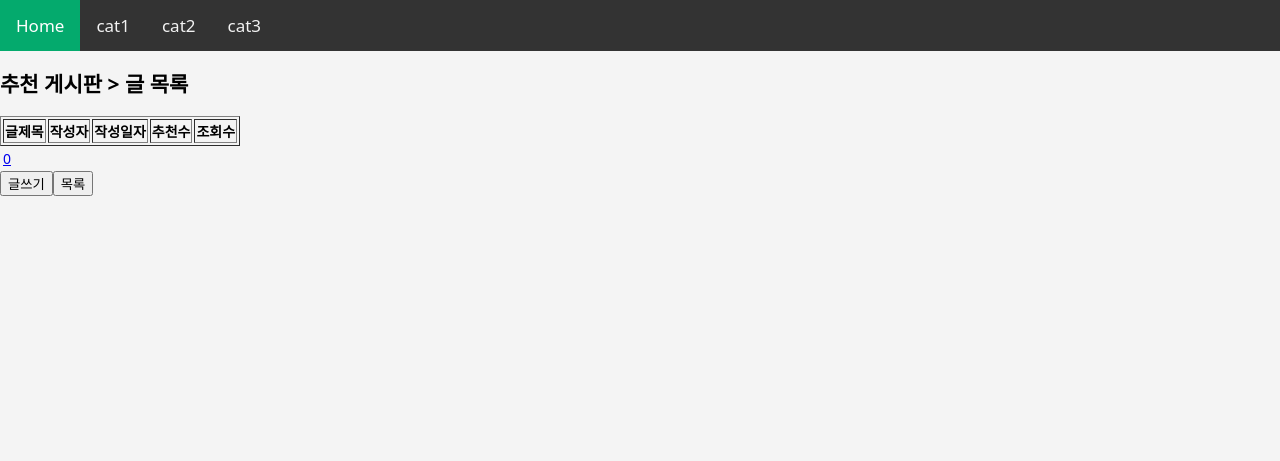
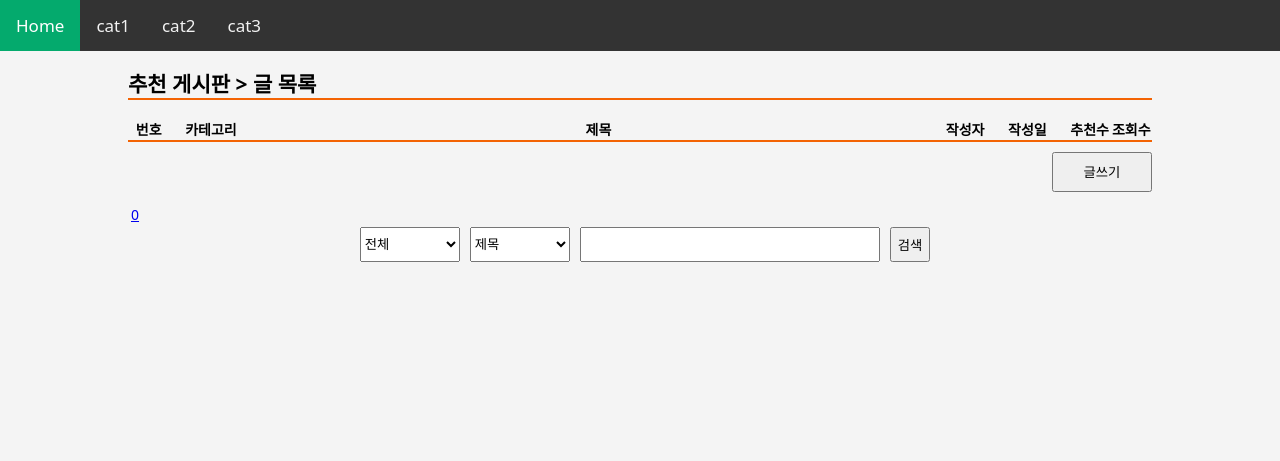
Before and after one commit to junseak1105/Webserver_Teamwork, a PHP site: page /user_board_list.php in a window 1280 px wide. Shown: the top 461 px of the page. Run offline with PHP 8.4, Linux system fonts and the light colour scheme; data that the repository does not hold is empty; some libraries are stand-ins or nearby versions.

Commit message:
게시판 관련 프론트 완료

```diff
--- a/css/style.css
+++ b/css/style.css
@@ -373,3 +373,251 @@ body {
 
 
 /*admin_main.php 도넛차트 끝*/
+
+
+/*user_board_form.php 시작 */
+.user_board {
+  width: 80%;
+  margin: auto;
+}
+
+form.user_board_form {
+  border: 2px solid#888;
+  border-top: 2px solid#f36303;
+  border-bottom: 2px solid#f36303;
+  padding: 50px;
+  margin-bottom: 50px;
+}
+
+.user_board_title {
+  white-space: nowrap;
+  margin-bottom: 20px;
+}
+
+form.user_board_form input.user_board_input {
+  width: 45%;
+  line-height: 35px;
+  height: 35px;
+}
+
+.user_board_category{
+  height: 35px;
+}
+
+.text_area {
+  border-top: 2px solid#f36303;
+  margin-bottom: 50px;
+  padding: 10px;
+}
+
+.user_board_content {
+  margin-top: 10px;
+  width: 100%;
+  resize: vertical;
+}
+
+.text_area button {
+  position: relative;
+  float: right;
+  margin-left: 20px;
+  margin-top: 20px;
+  margin-bottom: 20px;
+  width: 70px;
+  height: 50px;
+}
+
+/*user_board_form.php 시작 */
+
+
+/*user_board_list.php 시작 */
+
+.user_board_list {
+  width: 80%;
+  margin: auto;
+}
+
+.user_board_list h1{
+  border-bottom: 2px solid#f36303;
+}
+
+table.board_list {
+  width: 100%;
+  border-collapse: collapse;
+  border-spacing: 5px;
+  border-bottom: 2px solid#f36303;
+}
+
+table.board_list thead th {
+  width: 3%;
+  margin-bottom: 5px;
+}
+
+table.board_list thead th.title {
+  width: 50%;
+}
+
+table.board_list thead th.category {
+  width: 6%;
+}
+
+table.board_list thead th.date {
+  width: 6%;
+}
+
+table.board_list thead tr {
+  border-bottom: 1px solid#f36303;
+}
+
+table.board_list tbody tr {
+  border-bottom: 1px solid rgb(202, 200, 200);
+}
+
+table.board_list tbody td {
+  text-align: center;
+  height: 30px;
+}
+
+table.board_list tbody th.title {
+  text-align: left;
+}
+
+table.board_list tbody th.title a{
+  color: #111;
+  text-decoration: none;
+}
+
+.btn_wirte_area {
+  display: flex;
+  justify-content: flex-end;
+}
+
+button.btn_write {
+  width: 100px;
+  height: 40px;
+  margin-top: 10px;
+  margin-bottom: 10px;
+}
+
+.user_board_searchbox {
+  display: flex;
+  justify-content: center;
+  margin-bottom: 50px;
+}
+
+.user_board_searchbox select {
+  width: 100px;
+  height: 35px;
+  margin-left: 10px;
+}
+
+.user_board_searchbox input {
+  line-height: 35px;
+  width: 300px;
+  height: 35px;
+  margin-left: 10px;
+}
+
+.user_board_searchbox button {
+  height: 35px;
+  margin-left: 10px;
+}
+
+/*user_board_list.php 끝 */
+
+/* user_board_view.php 시작 */
+
+.user_board_box {
+  width: 80%;
+  margin: auto;
+}
+
+.user_board_box h1{
+  border-bottom: 2px solid#f36303;
+  height: 50px;
+}
+
+.user_board_box b{
+  font-size:17px;
+}
+
+.btn_modify_area{
+  display: flex;
+  justify-content: right;
+  border-bottom: 1px solid#f36303;
+}
+
+button.btn_modify {
+  width: 100px;
+  height: 40px;
+  margin-right: 10px;
+  margin-bottom: 10px;
+}
+
+button.btn_list {
+  width: 100px;
+  height: 40px;
+}
+
+.view_board_title {
+  width: 100%;
+  border-bottom: 1px solid#888;
+}
+
+.view_board_content {
+  display: table;
+  height: auto;
+  min-height: 500px;
+}
+
+.view_board_content span {
+  display: table-cell;
+  vertical-align: middle;
+  padding: 20px;
+  word-break: break-all;
+}
+
+
+.view_board_title td.id{
+  width: 5%;
+  text-align: center;
+  border-right: 1px solid#888;
+  padding: 5px;
+}
+
+.view_board_title td.data {
+  text-align: left;
+  padding: 5px;
+}
+
+.view_board_title td.hit{
+  width: 5%;
+  text-align: center;
+  padding: 5px;
+}
+
+.view_board_title td.recommend{
+  width: 5%;
+  text-align: center;
+  border-left: 1px solid#888;
+  padding: 5px;
+}
+
+button.btn_up, button.btn_down {
+  border: none;
+}
+
+button.btn_up:hover, button.btn_down:hover{
+  cursor: pointer;
+}
+
+button.btn_up, button.btn_down img {
+  width: 70px;
+  height: 70px;
+}
+
+.user_board_updown {
+  display: flex;
+  justify-content: center;
+}
+
+/* user_board_view.php 끝 */
--- a/user_board_list.php
+++ b/user_board_list.php
@@ -32,8 +32,6 @@
 ?>
 <!DOCTYPE html>
 <html>
-<title>꿀템공유사이트 - 글목록</title>
-<link rel="stylesheet" type="text/css" href="style.css">
 <head>
     <?php
         include "include/head.php";
@@ -44,26 +42,30 @@
         include "include/sidenav.php";
     ?>
     <section>
-        <div id="user_board_box">
-            <table id="user_board_title">
-                <h1>
-                추천 게시판 > 글 목록
-                </h1>
-            </table>
+        <div class="user_board_list" id="user_board_box">
+            <h1>추천 게시판 > 글 목록</h1>
+
             <form method="POST" action="user_board_view">
-                <table border="1">
+                <table class="board_list">
+                    <thead>
                         <tr>
-                        <th>글제목</th>
+                            <th>번호</th>
+                            <th class="category">카테고리</th>
+                            <th class="title">제목</th>
                             <th>작성자</th>
-                        <th>작성일자</th>
+                            <th class="date">작성일</th>
                             <th>추천수</th>
                             <th>조회수</th>
                             <input type="hidden" name="idx" value="<?=$idx?>">
                         </tr>
+                    </thead>
+                    <tbody>
                     <?php
                     while($row = mysqli_fetch_array($result)){
                         echo '<tr>
-                                <td class="title"><a href="user_board_view.php?idx='. $row['idx'] .'">' . $row[ 'title' ] .'</td>
+                                <td>번호</td>
+                                <td>카테고리</td>
+                                <th class="title"><a href="user_board_view.php?idx='. $row['idx'] .'">' . $row[ 'title' ] .'</th>
                                 <td>'. $row['writer_id'] . '</td>
                                 <td>'. $row['date']. '</td>
                                 <td>'. $row['recommend_Y']. '</td>
@@ -72,10 +74,14 @@
                             //idx 넘기는 것 안뎀
                     }
                     ?>
+                    </tbody>
                 </table>
             </form>
-
-            <table id="page">
+            <div class="btn_wirte_area">
+                <button class="btn_write"onclick="location.href='user_board_form.php'">글쓰기</button>
+            </div>
+            <div class="page1">
+                <table class="page2" id="page">
                     <tr>
                         <?php
                             $i = 0;
@@ -86,14 +92,23 @@
                         ?>
                     </tr>
                 </table>
+            </div>
+            <div class="user_board_searchbox" id="search_box"> <!-- 게시글 검색 창 -->
+                <select>
+                    <option value="">전체</option>
+                    <option value="1">가전제품</option>
+                    <option value="2">생활용품</option>
+                    <option value="3">생필품</option>
+                </select>
+                <select>
+                    <option value="title">제목</option>
+                    <option value="name">글쓴이</option>
+                </select>
+                <input type="text" name="search" required="required">
+                <button>검색</button>
+            </div>
 
-            <table id="page_num">
-            </table> <!-- page -->
 
-            <table class="buttons">
-                <tr><button onclick="location.href='user_board_form.php'">글쓰기</button></tr>
-                <tr><button onclick="location.href='user_board_list.php'">목록</button></tr>
-            </table>
 
         </div>
     </section>
```
Also changed, not shown: user_board_form.php (+19 -44 lines), user_board_modify.php (+4 -3 lines), user_board_modify_form.php (+21 -31 lines), user_board_view.php (+25 -29 lines), images/down.png (added), images/up.png (added). Lines whose indentation alone changed are shown as unchanged.
